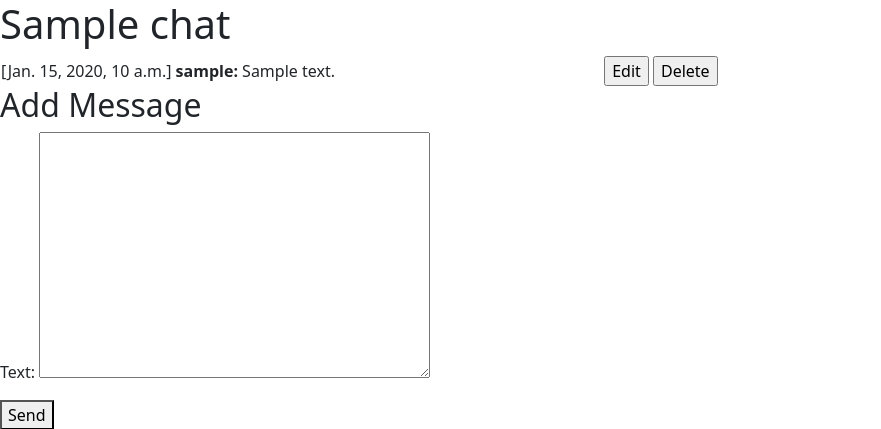
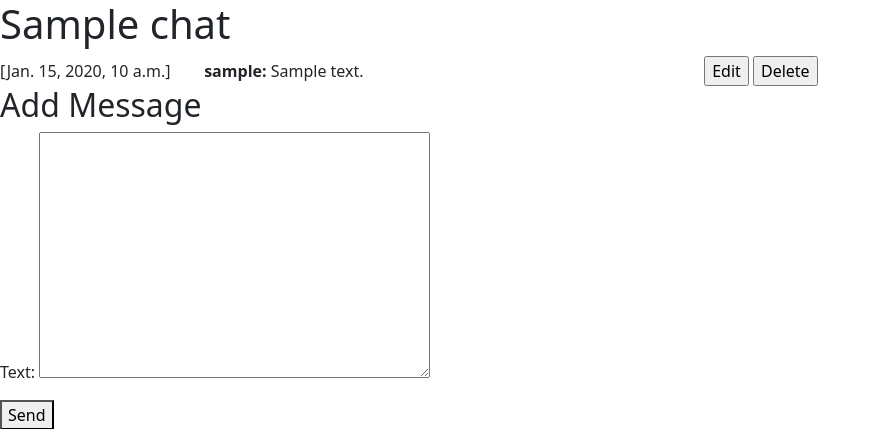
Before and after one commit to SergeKry/DjangoProject, a Django app: page /messenger/1/ in a window 1280 px wide. Shown: the top 429 px of the page, without its empty margins (0-881 px from the left). Run offline with Django 5.2, Linux system fonts and the light colour scheme; a user stored in the database is signed in; tables that the repository leaves empty hold one stand-in row (values such as "Sample post"); some libraries are stand-ins or nearby versions.

Commit message:
chat styling improved

```diff
--- a/mysite/messenger/templates/messenger/chat.html
+++ b/mysite/messenger/templates/messenger/chat.html
@@ -8,10 +8,9 @@
     {% if sent_messages %}
         {% for message in sent_messages %}
         <div>
-            <div style="width:600px;height:auto;display:inline-block">
-            <p style="margin:1px">
-                [{{  message.created_at}}] <b>{{ message.author }}:</b> {{ message.text }}
-            </p>
+            <div style="width:700px;height:auto;display:inline-block">
+                <div style="display: inline-block; min-width: 200px; vertical-align: top">[{{  message.created_at }}]</div>
+                <div style="display: inline-block; max-width: 450px"> <b>{{ message.author }}:</b> {{ message.text }}</div>
             </div>
         {% if request.user == message.author %}
             <div style="display:inline-block">
```
